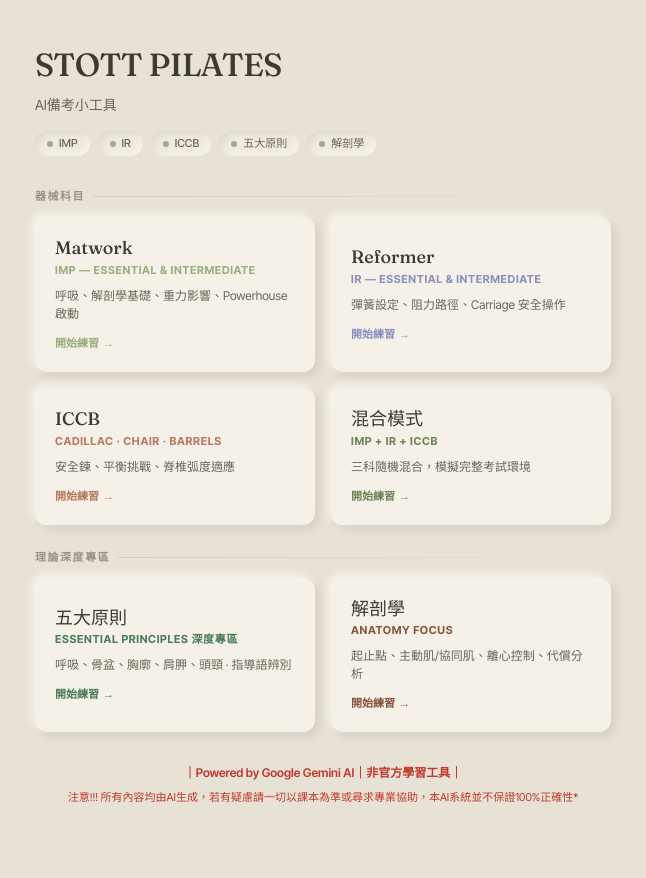
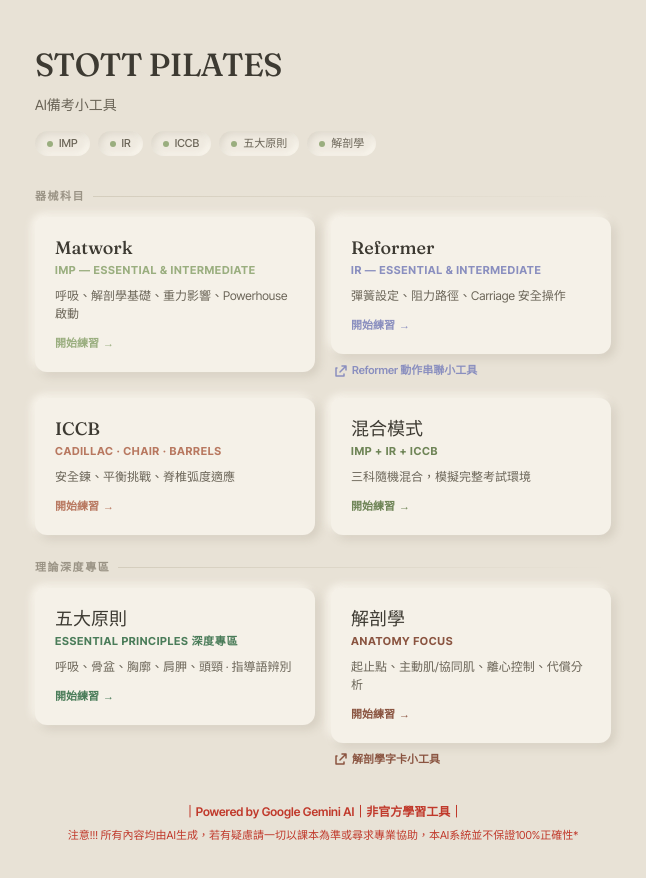
Before and after one commit to ougaga26-lab/STOTT-PILATES-EXAM, a React (Vite) app in the folder frontend/: page / in a window 1280 px wide. Shown: the top 878 px of the page, without its empty margins (317-963 px from the left). Before the commit the page ends 847 px from the top, so only its background shows below. Built offline with nearby package versions, Linux system fonts and the light colour scheme; no server answers.

Commit message:
feat: add external tool links for Reformer and Anatomy cards

```diff
--- a/frontend/src/constants/categories.js
+++ b/frontend/src/constants/categories.js
@@ -12,6 +12,8 @@
     subtitle: 'IR — Essential & Intermediate',
     emoji: '⚙️',
     description: '彈簧設定、阻力路徑、Carriage 安全操作',
+    toolLink: 'https://ougaga26-lab.github.io/STOTT-PILATES-REFORMER/',
+    toolLabel: 'Reformer 動作串聯小工具',
   },
   {
     id: 'ICCB',
@@ -40,6 +42,8 @@
     subtitle: 'Anatomy Focus',
     emoji: '🦴',
     description: '起止點、主動肌/協同肌、離心控制、代償分析',
+    toolLink: 'https://ougaga26-lab.github.io/Musculature-Heaven/',
+    toolLabel: '解剖學字卡小工具',
   },
 ];
 
--- a/frontend/src/pages/Home.jsx
+++ b/frontend/src/pages/Home.jsx
@@ -10,10 +10,17 @@
   ANATOMY:    { accent: 'var(--clay-700)',  tint: '#F5EEEA',          border: 'var(--clay-300)' },
 };
 
+const ExternalLinkIcon = () => (
+  <svg width="12" height="12" viewBox="0 0 12 12" fill="none" xmlns="http://www.w3.org/2000/svg" style={{ display: 'inline', verticalAlign: 'middle' }}>
+    <path d="M7 1h4v4M11 1L5 7M2 3H1v8h8V9" stroke="currentColor" strokeWidth="1.5" strokeLinecap="round" strokeLinejoin="round"/>
+  </svg>
+);
+
 function CategoryCard({ cat }) {
   const dispatch = useQuizDispatch();
   const s = CATEGORY_STYLES[cat.id];
   return (
+    <div>
       <button
         className="w-full text-left rounded-card p-5"
         style={{
@@ -42,6 +49,28 @@
           開始練習 <span>→</span>
         </div>
       </button>
+      {cat.toolLink && (
+        <a
+          href={cat.toolLink}
+          target="_blank"
+          rel="noopener noreferrer"
+          style={{
+            display: 'inline-flex',
+            alignItems: 'center',
+            gap: 5,
+            marginTop: 8,
+            marginLeft: 4,
+            fontSize: 11,
+            color: s.accent,
+            textDecoration: 'none',
+            fontWeight: 600,
+          }}
+        >
+          <ExternalLinkIcon />
+          {cat.toolLabel}
+        </a>
+      )}
+    </div>
   );
 }
 
```
Lines whose indentation alone changed are shown as unchanged.
